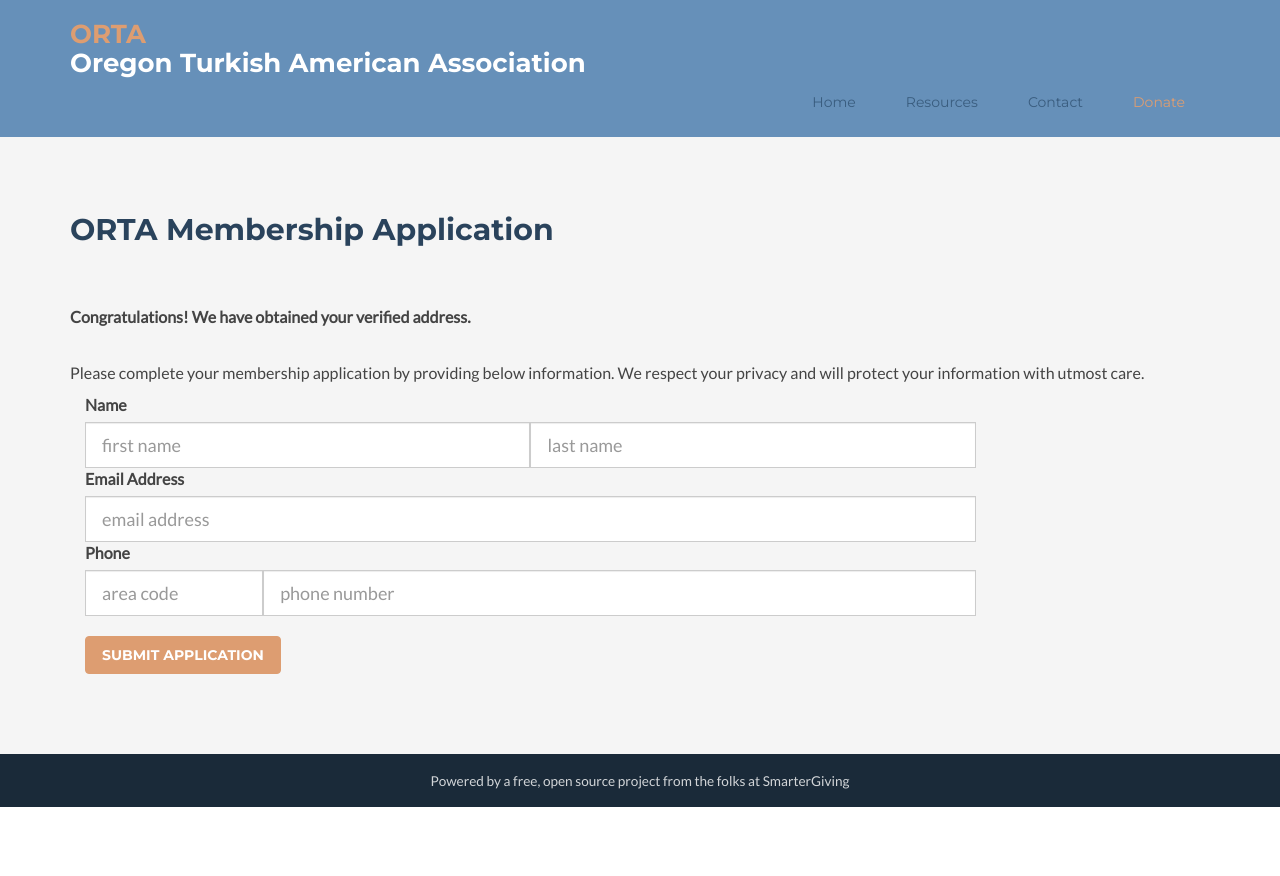
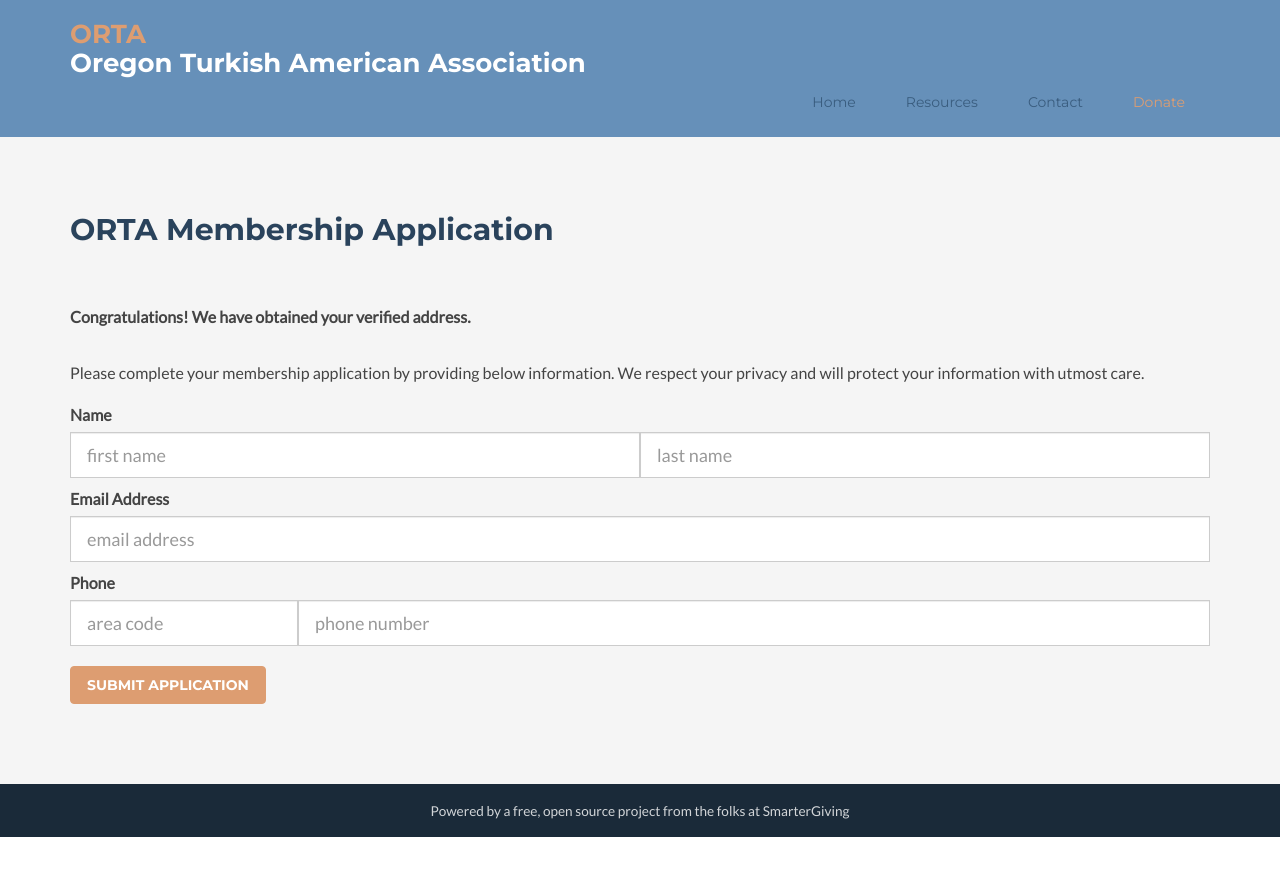
Before and after one commit to ortapdx/ortapdx.github.io, a Jekyll site: the page built from msf_RBLMD58B2AGX8.html, in a window 1280 px wide. Shown: the top 876 px of the page. Built offline with Jekyll 4.4.1, drawn with Linux system fonts in a browser that asks for light colours; nearby versions of some CDN libraries; comment, search, counter and statistics services are not loaded.

Commit message:
Update msf_RBLMD58B2AGX8.html

```diff
--- a/msf_RBLMD58B2AGX8.html
+++ b/msf_RBLMD58B2AGX8.html
@@ -43,25 +43,23 @@ layout: default
           <p><br></p>
           <p>Please complete your membership application by providing below information. We respect your privacy and will protect your information with utmost care.</p>
 
-           <div class="col-sm-12" style="width: auto;">
              <form class="form-inline" role="form" name="gform" id="gform" enctype="text/plain" action="https://docs.google.com/forms/d/e/1FAIpQLScFFse0N-h1zK9LbZbhhuW6TcrqyACdJNHnwPtOg5FsiGqLYg/formResponse?" target="hidden_iframe" onsubmit="submitted=true;">
                  <div class="input-group input-group-lg col-sm-12">
 
-                    <label style="width: 100%;">Name</label>
+                    <label style="width: 100%; margin-top: 10px;">Name</label>
                     <input class="form-control" placeholder="first name" type="text" name="entry.1926626036" id="entry.1926626036entry.213242161" style="width: 50%;">
                     <input class="form-control" placeholder="last name" type="text" name="entry.1880569655" id="entry.1880569655" style="width: 50%;">
 
-                    <label style="width: 100%;">Email Address</label>
+                    <label style="width: 100%; margin-top: 10px;">Email Address</label>
                     <input class="form-control" placeholder="email address" type="text" name="entry.328824265" id="entry.328824265">
 
-                    <label style="width: 100%;">Phone </label><br>
+                    <label style="width: 100%; margin-top: 10px;">Phone </label><br>
                     <input class="form-control" placeholder="area code" type="text" name="entry.1781753060" id="entry.1781753060" style="width: 20%;">
                     <input class="form-control" placeholder="phone number" type="text" name="entry.1116337405" id="entry.1116337405" style="width: 80%;">
 
                     <button type="submit" class="button btn btn-cta-secondary" style="margin-top: 20px;">Submit Application</button>
                 </div>
            </form>
-          </div>
           </div> <!-- msform -->
           <iframe name="hidden_iframe" id="hidden_iframe" style="display:none;" onload="if(submitted) {}"></iframe>
         </div><!--//btn-container-->
```
